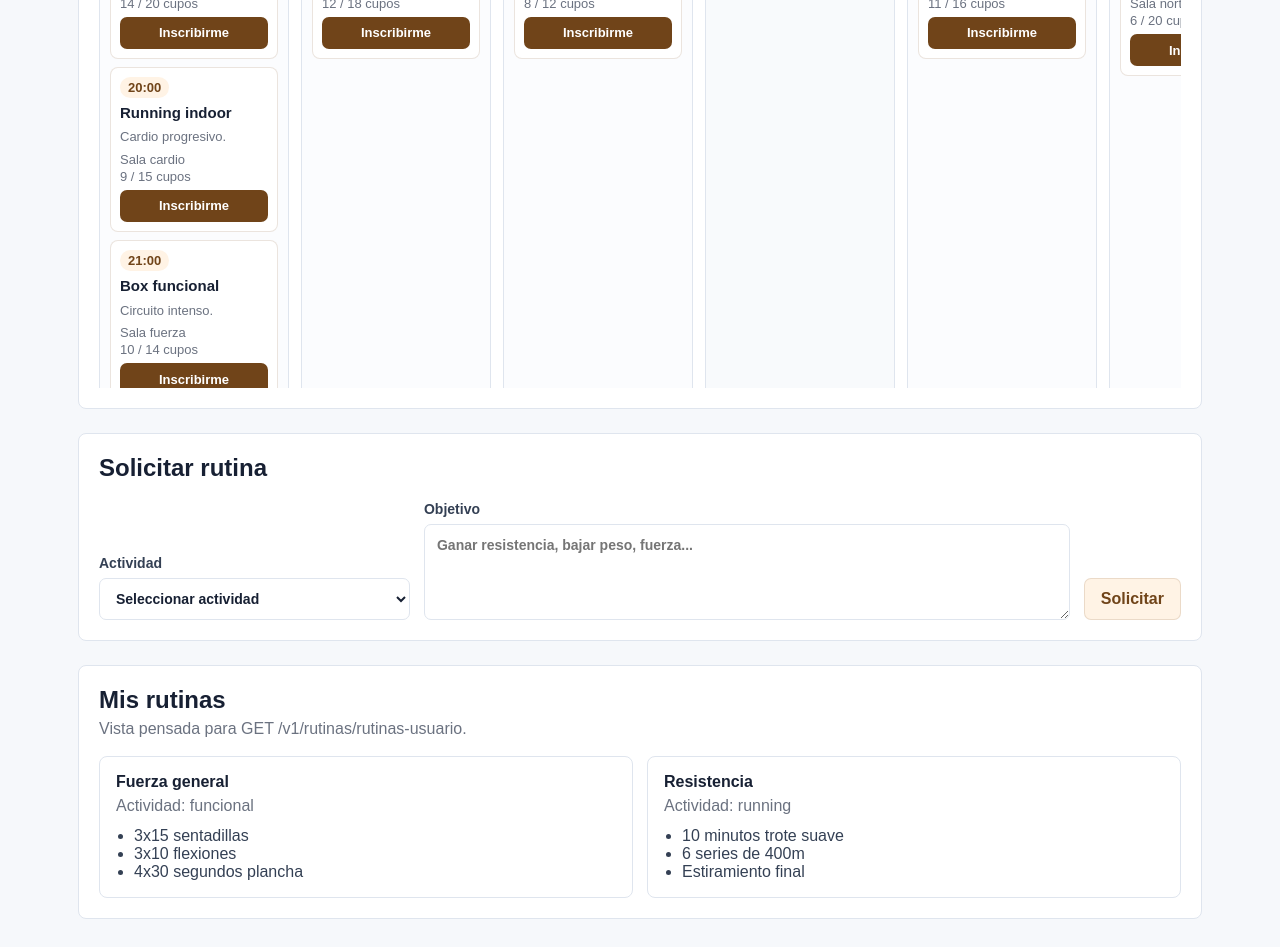
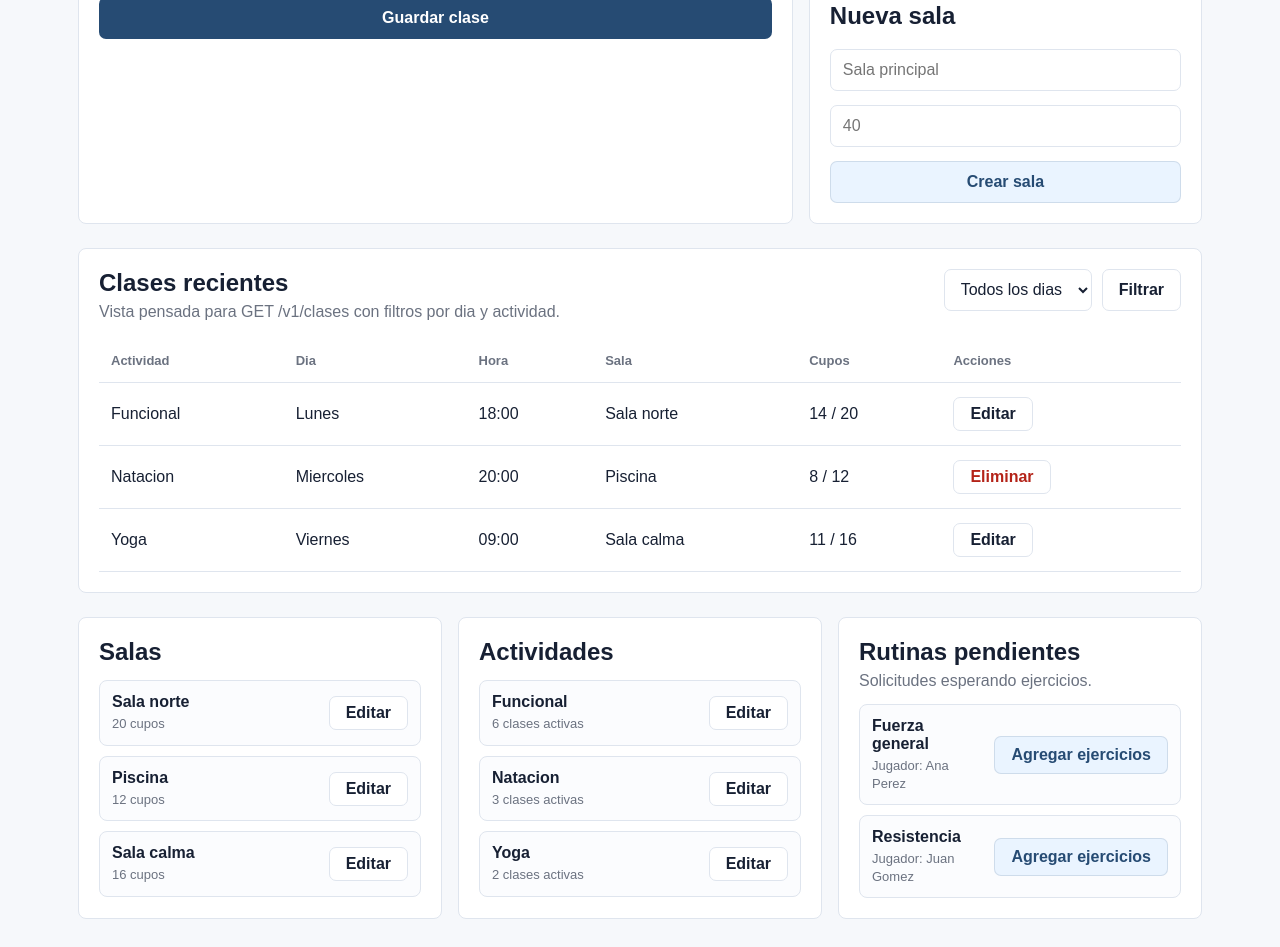
Before and after one commit to ObligatorioFS/Obligatorio-FrontEnd, a React (Vite) app in the folder Obligatorio-Frontend/: page / in a window 1280 px wide. Shown: the part 720-1667 px from the top of the page. Built offline with nearby package versions, Linux system fonts and the light colour scheme.

Commit message:
creacion de rama login-feature

```diff
--- a/Obligatorio-Frontend/package.json
+++ b/Obligatorio-Frontend/package.json
@@ -10,8 +10,11 @@
     "preview": "vite preview"
   },
   "dependencies": {
+    "@reduxjs/toolkit": "^2.12.0",
     "react": "^19.2.6",
-    "react-dom": "^19.2.6"
+    "react-dom": "^19.2.6",
+    "react-redux": "^9.3.0",
+    "react-router": "^7.15.1"
   },
   "devDependencies": {
     "@eslint/js": "^10.0.1",
--- a/Obligatorio-Frontend/src/App.jsx
+++ b/Obligatorio-Frontend/src/App.jsx
@@ -1,6 +1,6 @@
 //import './App.css'
-//import DashboardAdmin from './features/admin/pages/DashboardAdmin'
-import DashboardCliente from './features/cliente/pages/DashboardCliente'
+import DashboardAdmin from './features/admin/pages/DashboardAdmin'
+//import DashboardCliente from './features/cliente/pages/DashboardCliente'
 //import Login from './auth/pages/Login'
 //import Registro from './features/auth/pages/Registro'
 
@@ -11,8 +11,8 @@ function App() {
     <>
     {/*<Registro />*/}
      {/*<Login />*/}
-      {/*<DashboardAdmin / >*/}
-      <DashboardCliente />
+      <DashboardAdmin / >
+      {/*<DashboardCliente /> */}
     </>
   )
 }
--- a/Obligatorio-Frontend/src/features/admin/pages/DashboardAdmin.jsx
+++ b/Obligatorio-Frontend/src/features/admin/pages/DashboardAdmin.jsx
@@ -27,7 +27,7 @@ const DashboardAdmin = () => {
         <p className="eyebrow">Administrador</p>
         <h1>Gestion del club</h1>
       </div>
-      <button className="primary-btn compact" type="button">Nueva clase</button>
+      <button className="primary-btn compact" type="button">Gestionar cupos</button>
     </header>
 
     {/* =========================
@@ -210,6 +210,106 @@ const DashboardAdmin = () => {
         </table>
       </div>
     </section>
+
+    {/* =========================
+      ADMINISTRACION RAPIDA
+    ========================== */}
+    <section className="quick-admin-grid">
+      {/* =========================
+        SALAS
+      ========================== */}
+      <article className="panel quick-panel">
+        <div className="panel-header">
+          <h2>Salas</h2>
+        </div>
+
+        <div className="quick-list">
+          <div className="quick-item">
+            <div>
+              <strong>Sala norte</strong>
+              <span>20 cupos</span>
+            </div>
+            <button className="table-btn" type="button">Editar</button>
+          </div>
+          <div className="quick-item">
+            <div>
+              <strong>Piscina</strong>
+              <span>12 cupos</span>
+            </div>
+            <button className="table-btn" type="button">Editar</button>
+          </div>
+          <div className="quick-item">
+            <div>
+              <strong>Sala calma</strong>
+              <span>16 cupos</span>
+            </div>
+            <button className="table-btn" type="button">Editar</button>
+          </div>
+        </div>
+      </article>
+
+      {/* =========================
+        ACTIVIDADES
+      ========================== */}
+      <article className="panel quick-panel">
+        <div className="panel-header">
+          <h2>Actividades</h2>
+        </div>
+
+        <div className="quick-list">
+          <div className="quick-item">
+            <div>
+              <strong>Funcional</strong>
+              <span>6 clases activas</span>
+            </div>
+            <button className="table-btn" type="button">Editar</button>
+          </div>
+          <div className="quick-item">
+            <div>
+              <strong>Natacion</strong>
+              <span>3 clases activas</span>
+            </div>
+            <button className="table-btn" type="button">Editar</button>
+          </div>
+          <div className="quick-item">
+            <div>
+              <strong>Yoga</strong>
+              <span>2 clases activas</span>
+            </div>
+            <button className="table-btn" type="button">Editar</button>
+          </div>
+        </div>
+      </article>
+
+      {/* =========================
+        RUTINAS PENDIENTES
+      ========================== */}
+      <article className="panel quick-panel">
+        <div className="panel-header">
+          <div>
+            <h2>Rutinas pendientes</h2>
+            <p>Solicitudes esperando ejercicios.</p>
+          </div>
+        </div>
+
+        <div className="quick-list">
+          <div className="quick-item">
+            <div>
+              <strong>Fuerza general</strong>
+              <span>Jugador: Ana Perez</span>
+            </div>
+            <button className="secondary-btn compact" type="button">Agregar ejercicios</button>
+          </div>
+          <div className="quick-item">
+            <div>
+              <strong>Resistencia</strong>
+              <span>Jugador: Juan Gomez</span>
+            </div>
+            <button className="secondary-btn compact" type="button">Agregar ejercicios</button>
+          </div>
+        </div>
+      </article>
+    </section>
   </main>
     </div>
     )
--- a/Obligatorio-Frontend/src/features/admin/styles/DashboardAdmin.css
+++ b/Obligatorio-Frontend/src/features/admin/styles/DashboardAdmin.css
@@ -383,10 +383,59 @@ th {
 }
 
 /* =========================
+   ADMINISTRACION RAPIDA
+========================= */
+.quick-admin-grid {
+  display: grid;
+  grid-template-columns: repeat(3, 1fr);
+  gap: 16px;
+}
+
+.quick-panel {
+  display: grid;
+  align-content: start;
+  gap: 14px;
+}
+
+.quick-panel .panel-header {
+  margin-bottom: 0;
+}
+
+.quick-list {
+  display: grid;
+  gap: 10px;
+}
+
+.quick-item {
+  min-width: 0;
+  padding: 12px;
+  display: grid;
+  grid-template-columns: 1fr auto;
+  align-items: center;
+  gap: 12px;
+  border: 1px solid var(--line);
+  border-radius: var(--radius);
+  background: #fbfcfe;
+}
+
+.quick-item strong,
+.quick-item span {
+  display: block;
+}
+
+.quick-item span {
+  margin-top: 4px;
+  color: var(--muted);
+  font-size: 13px;
+  line-height: 1.35;
+}
+
+/* =========================
    RESPONSIVE TABLET
 ========================= */
 @media (max-width: 960px) {
   .content-grid,
+  .quick-admin-grid,
   .stats-grid {
     grid-template-columns: 1fr;
   }
@@ -429,4 +478,8 @@ th {
     flex-direction: column;
     align-items: stretch;
   }
+
+  .quick-item {
+    grid-template-columns: 1fr;
+  }
 }
```
Also changed, not shown: 1 other file (tests, documents, lock files or other folders).
